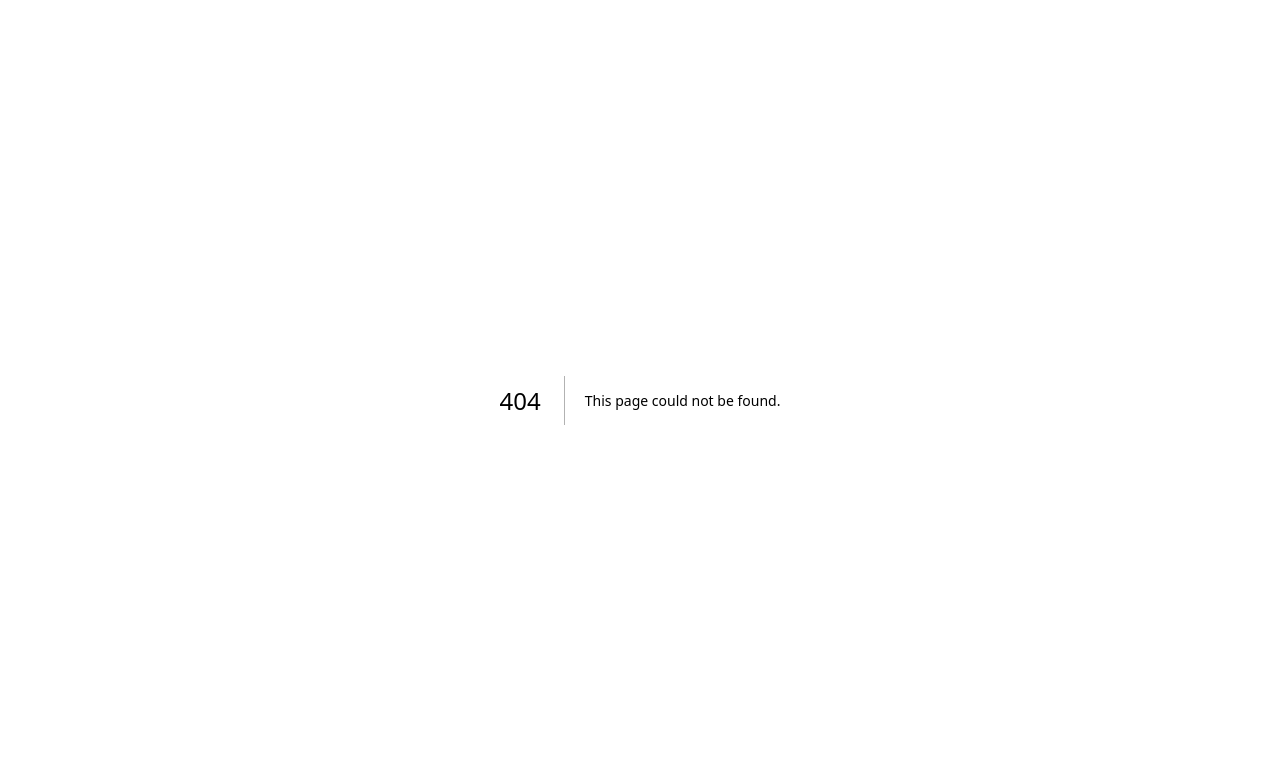
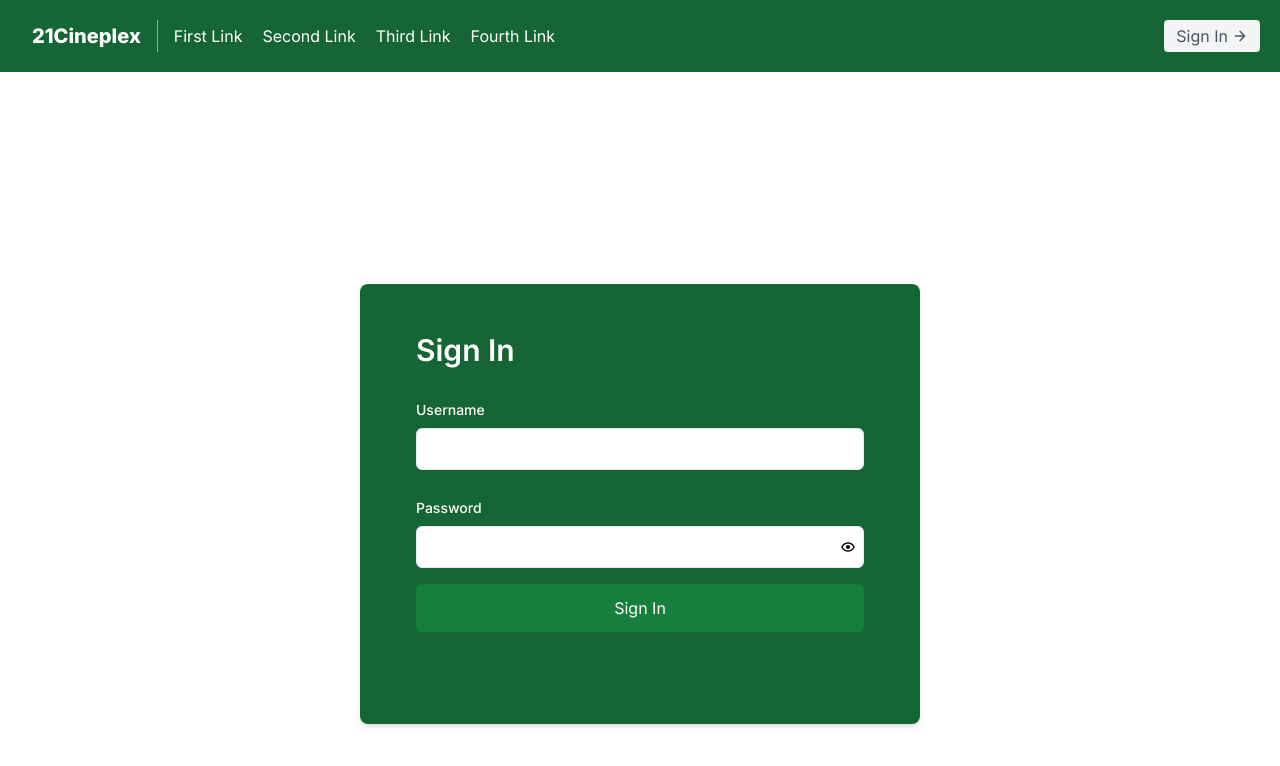
Before and after one commit to jessicaangelita/Web-Movie-List, a Next.js app in the folder webmovielist/: page /SignIn in a window 1280 px wide. Before the commit this address had no page. Shown: the top 766 px of the page. Built offline with nearby package versions, Linux system fonts and the light colour scheme.

Commit message:
container Sign In

```diff
--- /dev/null
+++ b/webmovielist/app/Components/SignInPage.js
@@ -0,0 +1,80 @@
+'use client'
+
+import { useRouter } from "next/navigation";
+import React, { useState } from "react"
+import Header from "./Header";
+import { BiHide, BiShow } from "react-icons/bi"
+
+export default function SignInPage() {
+    const router = useRouter();
+
+    const [username, setUsername] = useState('');
+    const [password, setPassword] = useState('');
+    const [showPassword, setShowPassword] = useState(false);
+
+    const handleSignInButton = () => {
+        router.push("/");
+    }
+
+    return (
+        <div>
+           <Header/>
+            <div className="flex items-center justify-center h-screen">
+                <div className="flex flex-col mt-16 items-center">
+                    <div className="max-w-4xl bg-green-800 px-14 py-12 rounded-lg shadow-md w-[35rem] h-[27.5rem]">
+                        <h2 className="text-3xl text-white font-semibold mb-8">Sign In</h2>
+                        <div className="mb-4">
+                            <label
+                                htmlFor="username"
+                                className="block mb-2 text-sm font-medium text-white"
+                            >
+                                Username
+                            </label>
+                            <input
+                                type="username"
+                                id="username"
+                                value={username}
+                                onChange={(e) => setUsername(e.target.value)}
+                                className="w-full px-3 py-2 border rounded-md focus:outline-none mb-3"
+                                required
+                            />
+                        </div>
+                        <div className="mb-4">
+                            <label
+                                htmlFor="password"
+                                className="block mb-2 text-sm font-medium text-white"
+                            >
+                                Password
+                            </label>
+                            <div className="relative">
+                                <input
+                                    type={showPassword ? 'text' : 'password'}
+                                    id="password"
+                                    value={password}
+                                    onChange={(e) => setPassword(e.target.value)}
+                                    className="w-full px-3 py-2 border rounded-md focus:outline-none pr-12" // Tambahkan padding right
+                                    required
+                                />
+                                <div className="absolute right-2 top-1/2 transform -translate-y-1/2"> {/* Atur tata letak ikon */}
+                                    {showPassword ? (
+                                        <BiHide onClick={() => setShowPassword(false)} className="cursor-pointer text-black" />
+                                    ) : (
+                                        <BiShow onClick={() => setShowPassword(true)} className="cursor-pointer text-black" />
+                                    )}
+                                </div>
+                            </div>
+
+                        </div>
+                        <button
+                            type="submit"
+                            className="w-full bg-green-700 text-white py-3 px-4 rounded-md hover:bg-green-900"
+                            // onClick={handleSignInButton}
+                        >
+                            Sign In
+                        </button>
+                    </div>
+                </div>
+            </div>
+        </div>
+    )
+}
--- /dev/null
+++ b/webmovielist/app/SignIn/page.js
@@ -0,0 +1,13 @@
+import SignInPage from "../Components/SignInPage";
+
+export const metadata = {
+    title: "Sign In",
+};
+
+export default function SignIn() {
+    return(
+        <div>
+            <SignInPage/>
+        </div>
+    )
+}
--- a/webmovielist/app/globals.css
+++ b/webmovielist/app/globals.css
@@ -1,27 +1,3 @@
 @tailwind base;
 @tailwind components;
 @tailwind utilities;
-
-:root {
-  --foreground-rgb: 0, 0, 0;
-  --background-start-rgb: 214, 219, 220;
-  --background-end-rgb: 255, 255, 255;
-}
-
-@media (prefers-color-scheme: dark) {
-  :root {
-    --foreground-rgb: 255, 255, 255;
-    --background-start-rgb: 0, 0, 0;
-    --background-end-rgb: 0, 0, 0;
-  }
-}
-
-body {
-  color: rgb(var(--foreground-rgb));
-  background: linear-gradient(
-      to bottom,
-      transparent,
-      rgb(var(--background-end-rgb))
-    )
-    rgb(var(--background-start-rgb));
-}
--- a/webmovielist/app/layout.js
+++ b/webmovielist/app/layout.js
@@ -4,7 +4,7 @@ import { Inter } from 'next/font/google'
 const inter = Inter({ subsets: ['latin'] })
 
 export const metadata = {
-  title: 'Create Next App',
+  title: 'Home',
   description: 'Generated by create next app',
 }
 
--- a/webmovielist/package.json
+++ b/webmovielist/package.json
@@ -14,6 +14,7 @@
     "postcss": "8.4.29",
     "react": "18.2.0",
     "react-dom": "18.2.0",
+    "react-icons": "^4.10.1",
     "tailwindcss": "3.3.3"
   }
 }
```
Also changed, not shown: 2 other files (tests, documents, lock files or other folders).
